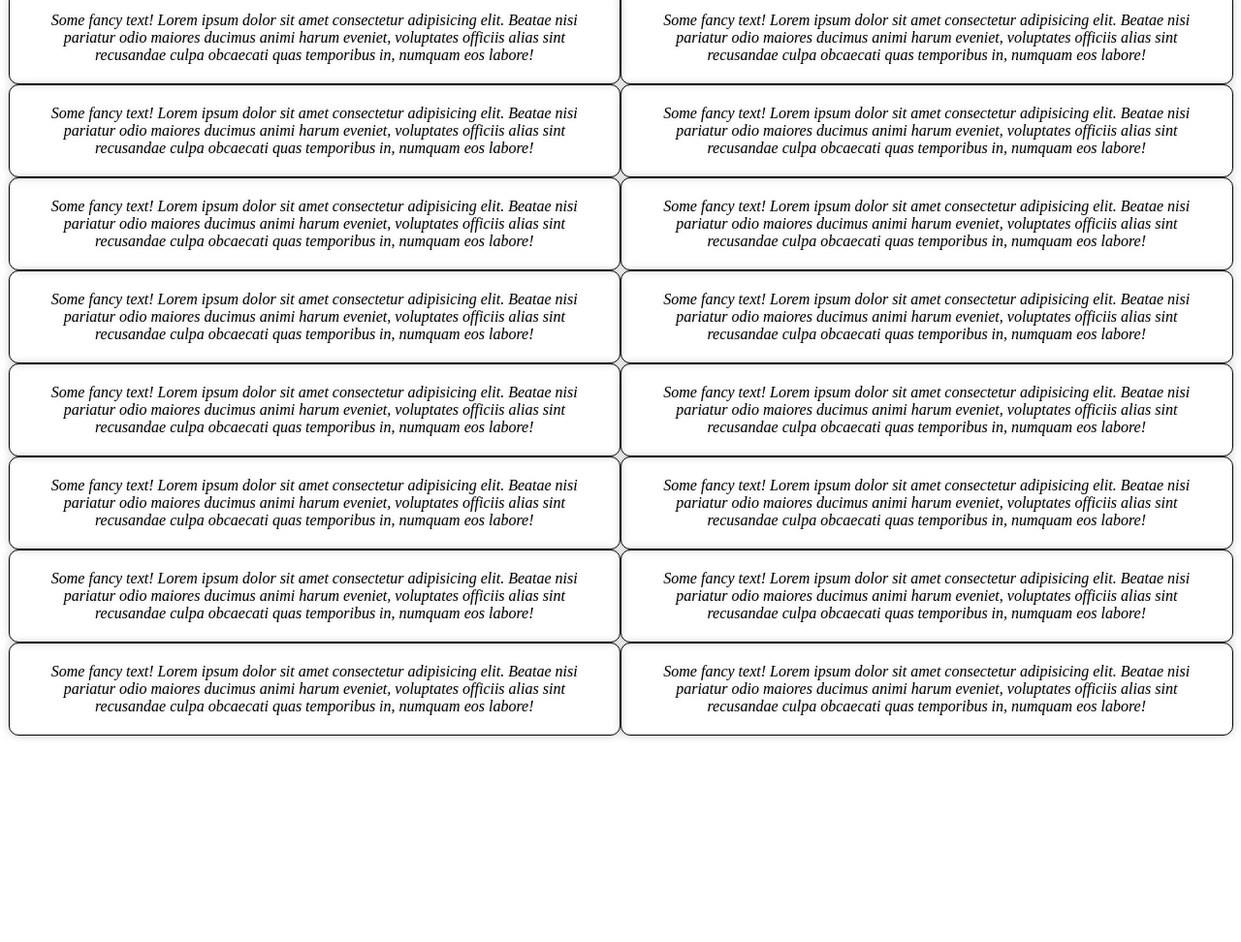
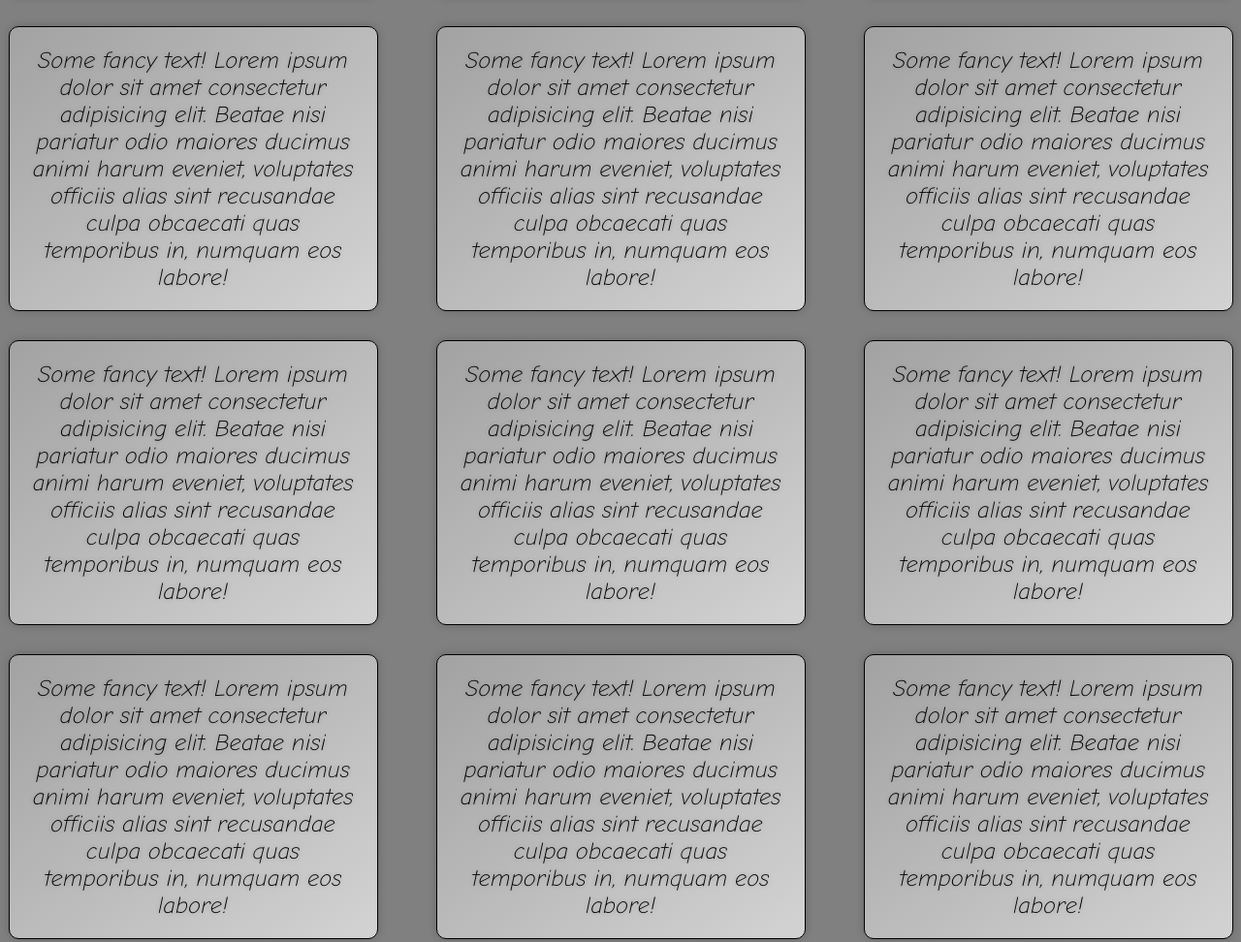
Before and after one commit to ivan-developer-01/sass-test, a plain HTML site: page index.html in a window 1280 px wide. Shown: the part 305-1277 px from the top of the page at 97% size. Before the commit the page ends 1072 px from the top, so only its background shows below. Drawn offline with Linux system fonts and the light colour scheme.

Commit message:
more fancy

```diff
--- a/index.html
+++ b/index.html
@@ -7,6 +7,9 @@
 	<meta name="viewport" content="width=device-width, initial-scale=1.0">
 	<title>SASS testing</title>
 	<link rel="stylesheet" href="css/style.css">
+	<link rel="preconnect" href="https://fonts.googleapis.com">
+	<link rel="preconnect" href="https://fonts.gstatic.com" crossorigin>
+	<link href="https://fonts.googleapis.com/css2?family=Comic+Neue:ital,wght@0,300;1,300&display=swap" rel="stylesheet">
 </head>
 
 <body>
@@ -75,9 +78,6 @@
 			<div class="box">Some fancy text! Lorem ipsum dolor sit amet consectetur adipisicing elit. Beatae nisi
 				pariatur odio maiores ducimus animi harum eveniet, voluptates officiis alias sint recusandae culpa
 				obcaecati quas temporibus in, numquam eos labore!</div>
-			<div class="box">Some fancy text! Lorem ipsum dolor sit amet consectetur adipisicing elit. Beatae nisi
-				pariatur odio maiores ducimus animi harum eveniet, voluptates officiis alias sint recusandae culpa
-				obcaecati quas temporibus in, numquam eos labore!</div>
 		</div>
 	</div>
 </body>
--- a/sass/style.sass
+++ b/sass/style.sass
@@ -1,12 +1,17 @@
+body
+	background: gray
+
 .container
 	max-width: 1263px
 	margin: 0 auto
 
 	.grid-boxes
 		display: grid
-		grid-template-columns: 1fr 1fr
+		grid-template-columns: repeat(3, 1fr)
+		gap: 30px 60px
 
 		.box
+			background-image: linear-gradient(to bottom right, #a2a2a2, lightgray)
 			padding: 20px
 			border: 1px solid black
 			border-radius: 10px
@@ -14,3 +19,5 @@
 			text-align: center
 			font-style: italic
 			text-shadow: 0 0 5px rgba(0, 0, 0, 0.2)
+			font-size: 24px
+			font-family: 'Comic Neue', Arial, Helvetica, sans-serif
```
Also changed, not shown: css/style.css, 1 other file.
